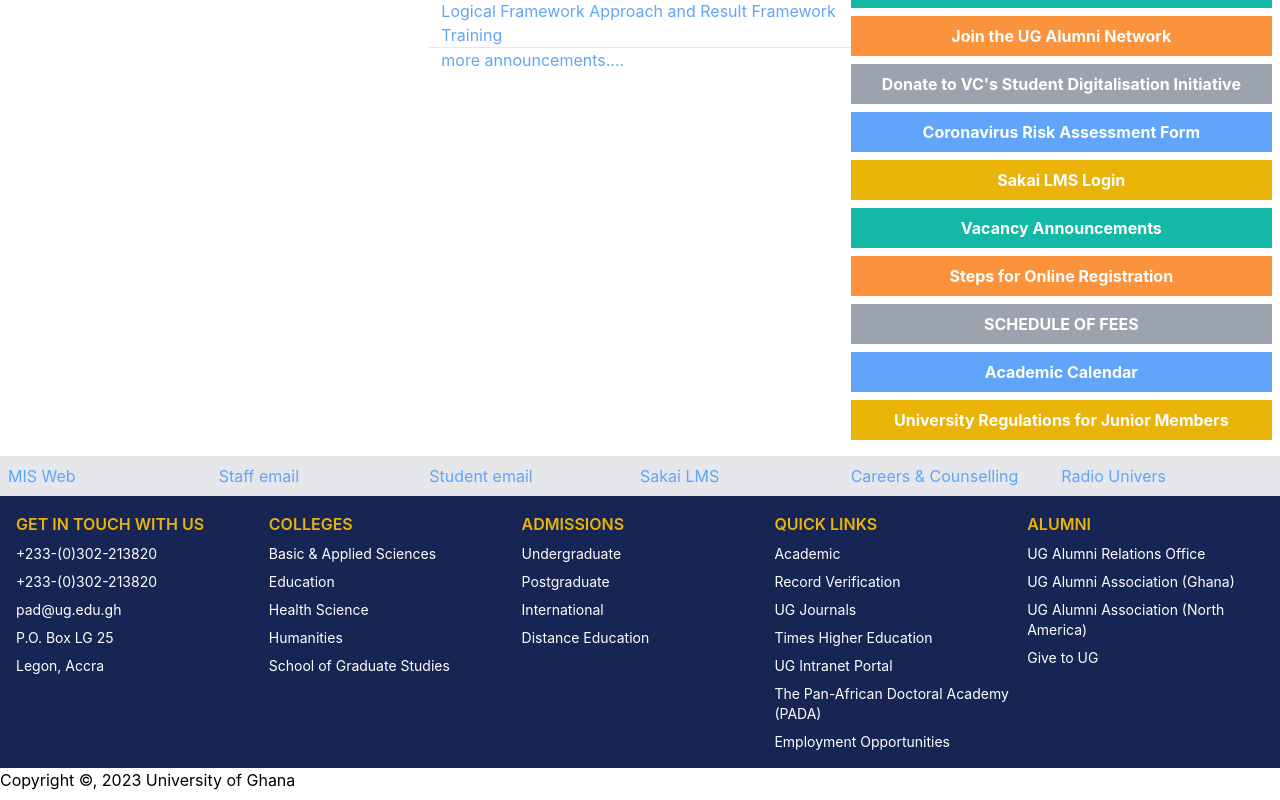
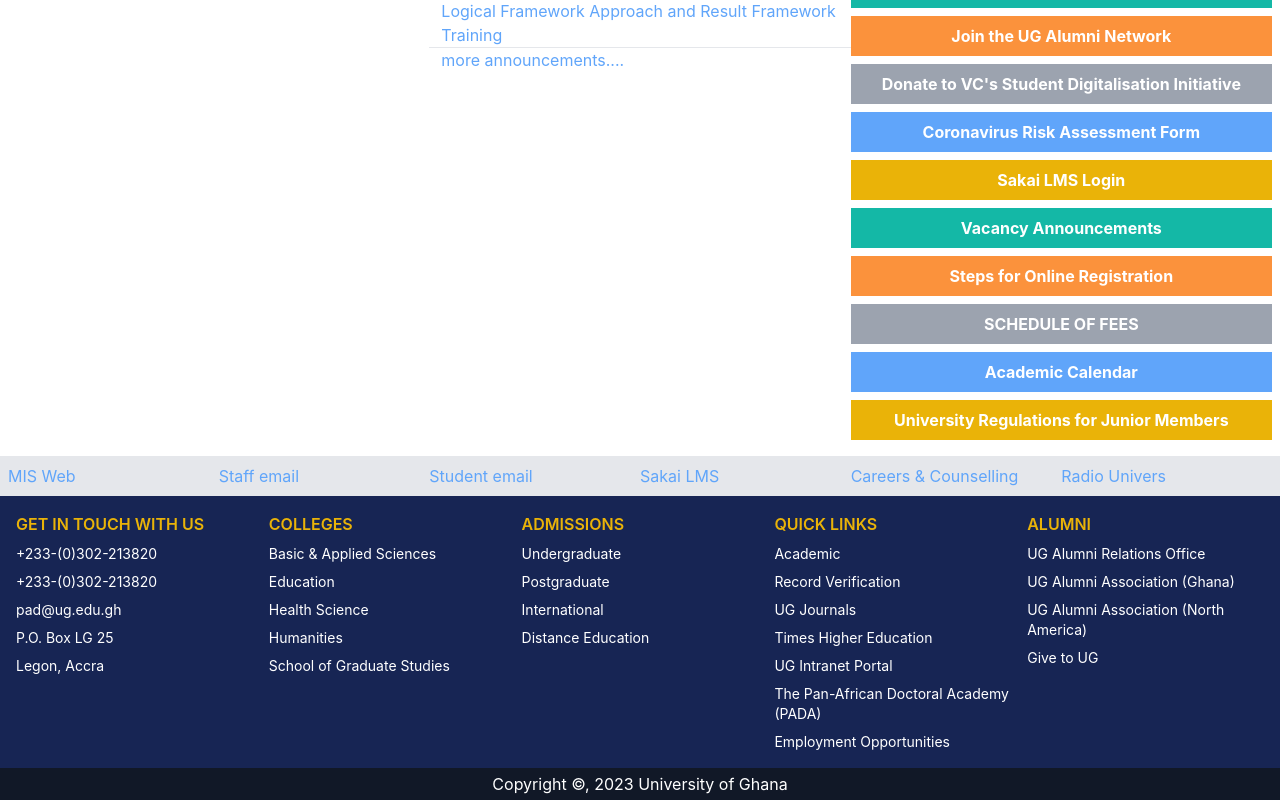
Before and after one commit to StaeyKay/Tailwind-React, a React (Create React App) app: page /page2 in a window 1280 px wide. Shown: the part 1352-2152 px from the top of the page. Built offline with nearby package versions, Linux system fonts and the light colour scheme.

Commit message:
UGwebReact

```diff
--- a/src/pages/Page2.js
+++ b/src/pages/Page2.js
@@ -216,7 +216,7 @@
         </div>
 
         {/* <!-- final footer styling --> */}
-        <div class="finalFooter">
+        <div className="bg-gray-900 text-white text-center m-0 p-1">
             {/* <p style="padding: 5px; color: aliceblue; margin: 0px;">Copyright ©, 2023 University of Ghana</p> */}
             <p>Copyright ©, 2023 University of Ghana</p>
         </div>
```
